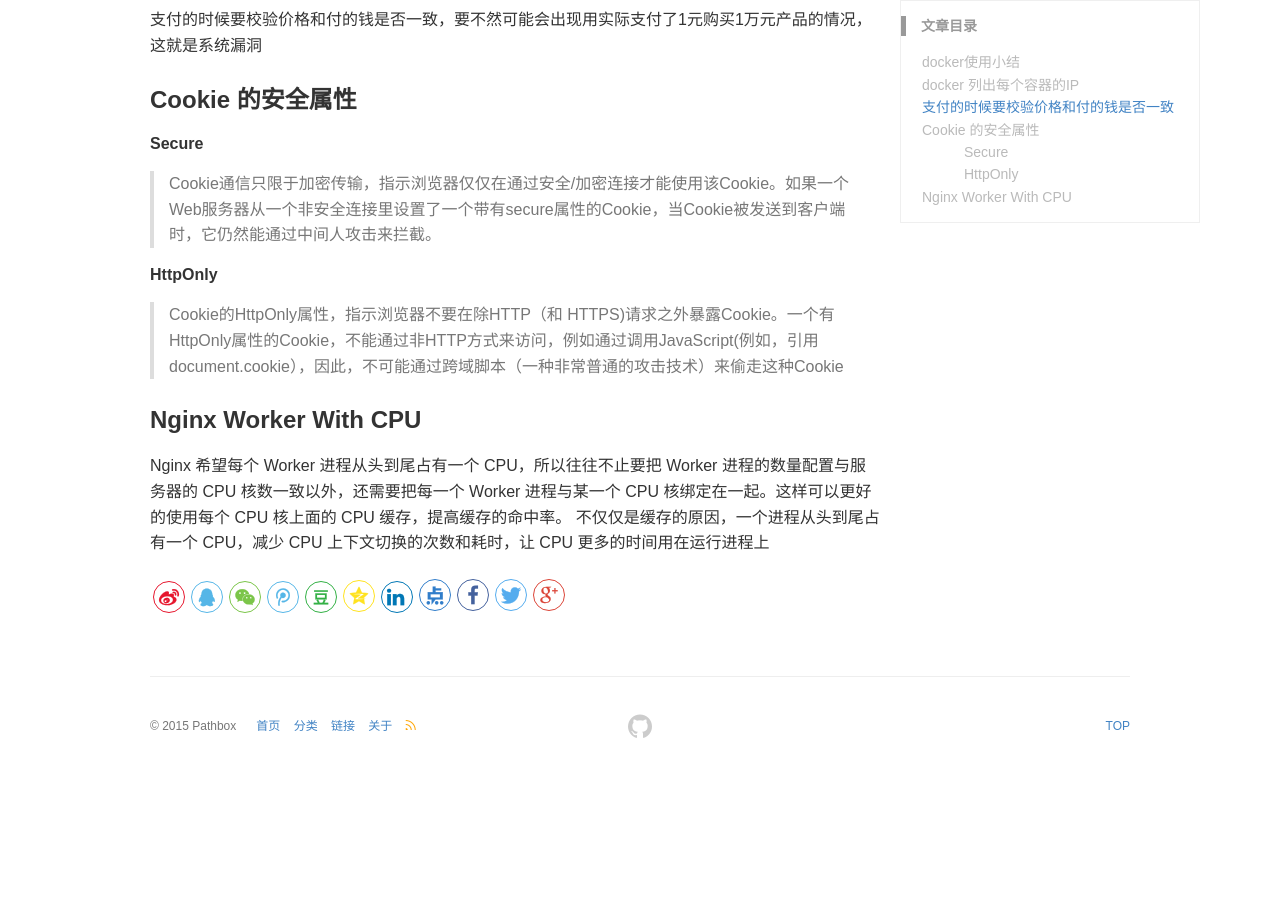
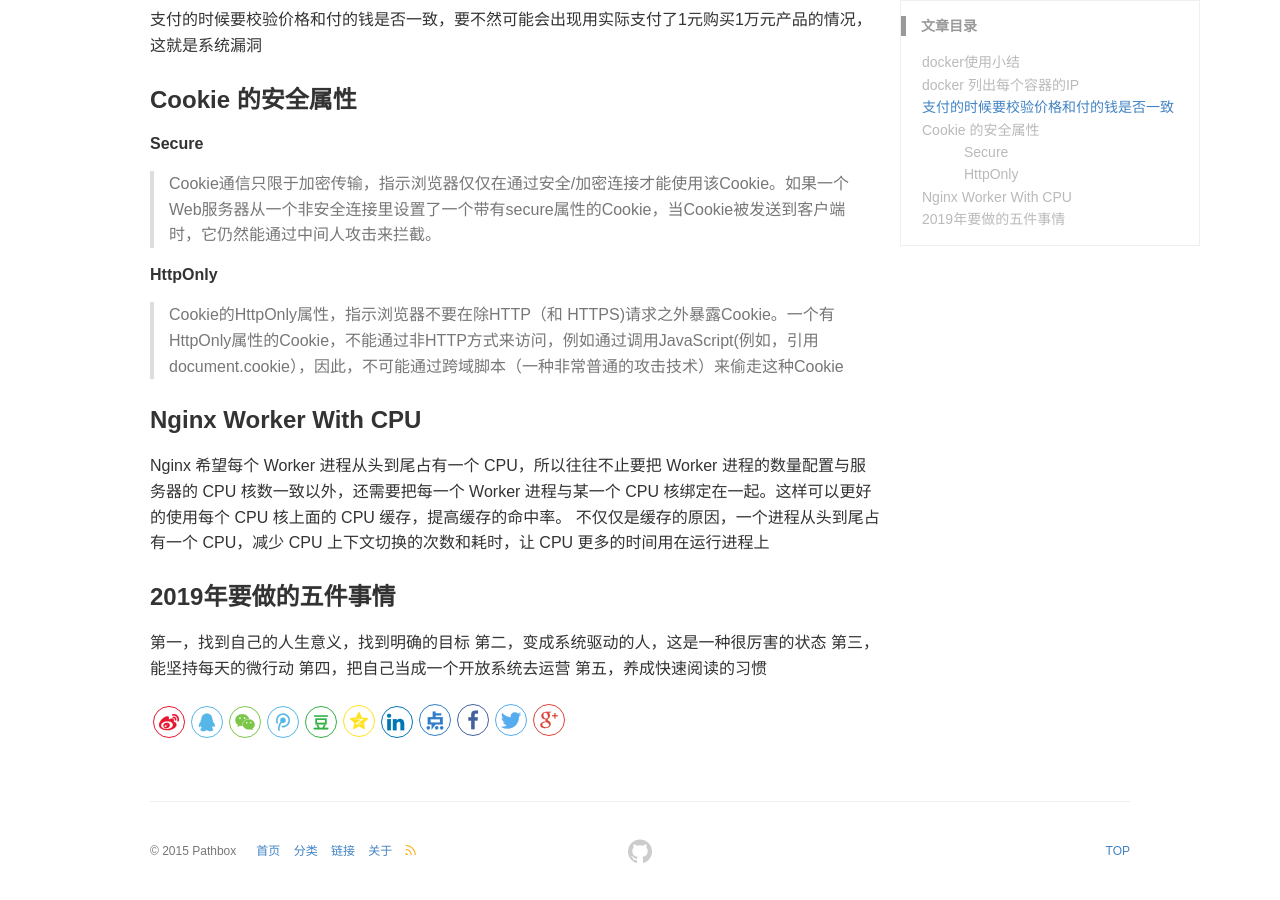
Before and after one commit to pathbox/pathbox.github.io, a Jekyll site: the page built from _posts/2018-12-28-work-summary-in-UCloud-22.md, in a window 1280 px wide and 900 px high, scrolled down 1391 px. Built offline with Jekyll 4.4.1, drawn with Linux system fonts in a browser that asks for light colours; before the commit the page ends 2166 px from its top, so only the background shows below that.

Commit message:
2019年要做的五件事情

```diff
--- a/_posts/2018-12-28-work-summary-in-UCloud-22.md
+++ b/_posts/2018-12-28-work-summary-in-UCloud-22.md
@@ -70,3 +70,11 @@ docker inspect -f='{{.Name}} {{.NetworkSettings.IPAddress}} {{.HostConfig.PortBi
 
 Nginx 希望每个 Worker 进程从头到尾占有一个 CPU，所以往往不止要把 Worker 进程的数量配置与服务器的 CPU 核数一致以外，还需要把每一个 Worker 进程与某一个 CPU 核绑定在一起。这样可以更好的使用每个 CPU 核上面的 CPU 缓存，提高缓存的命中率。
 不仅仅是缓存的原因，一个进程从头到尾占有一个 CPU，减少 CPU 上下文切换的次数和耗时，让 CPU 更多的时间用在运行进程上
+
+### 2019年要做的五件事情
+
+第一，找到自己的人生意义，找到明确的目标
+第二，变成系统驱动的人，这是一种很厉害的状态
+第三，能坚持每天的微行动
+第四，把自己当成一个开放系统去运营
+第五，养成快速阅读的习惯
```
